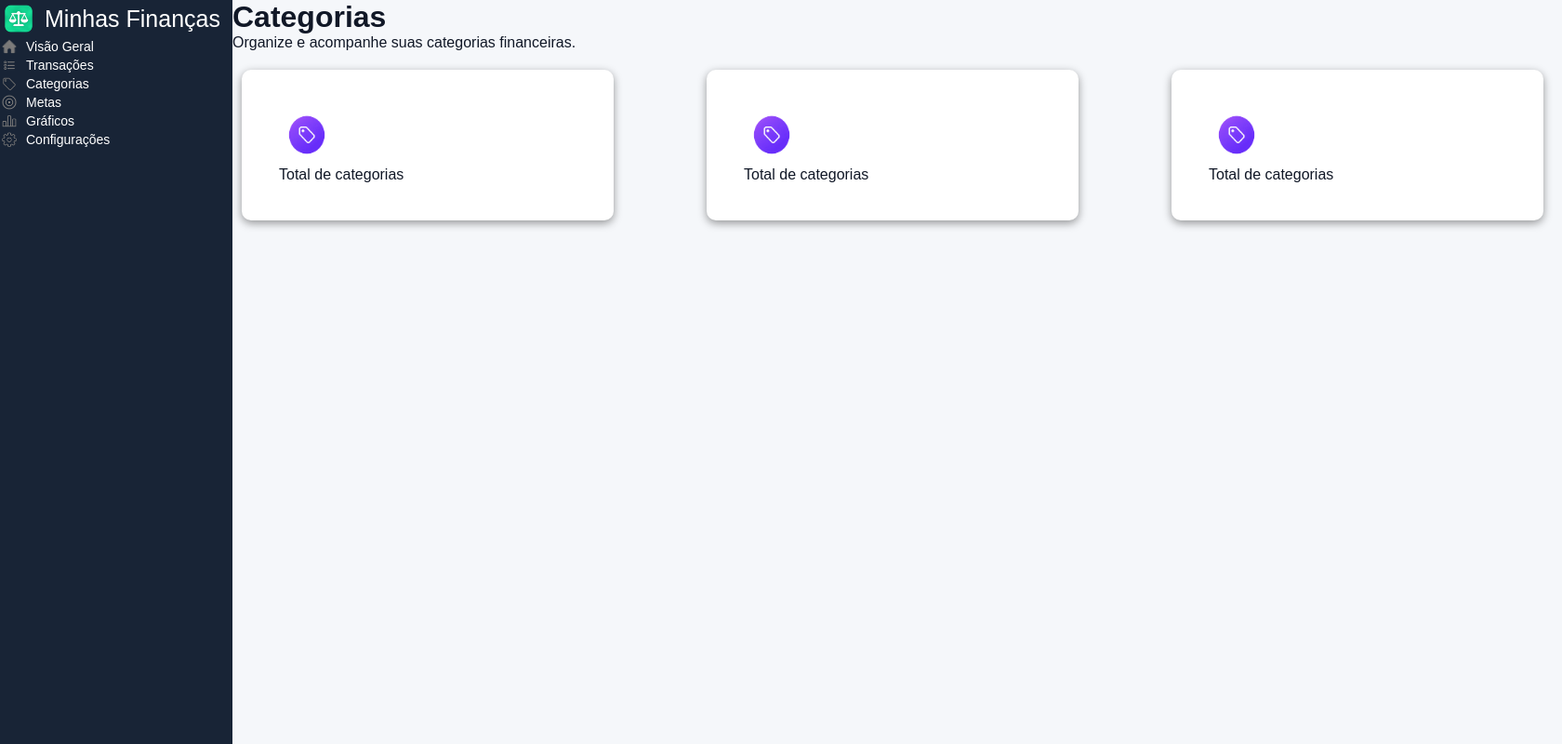
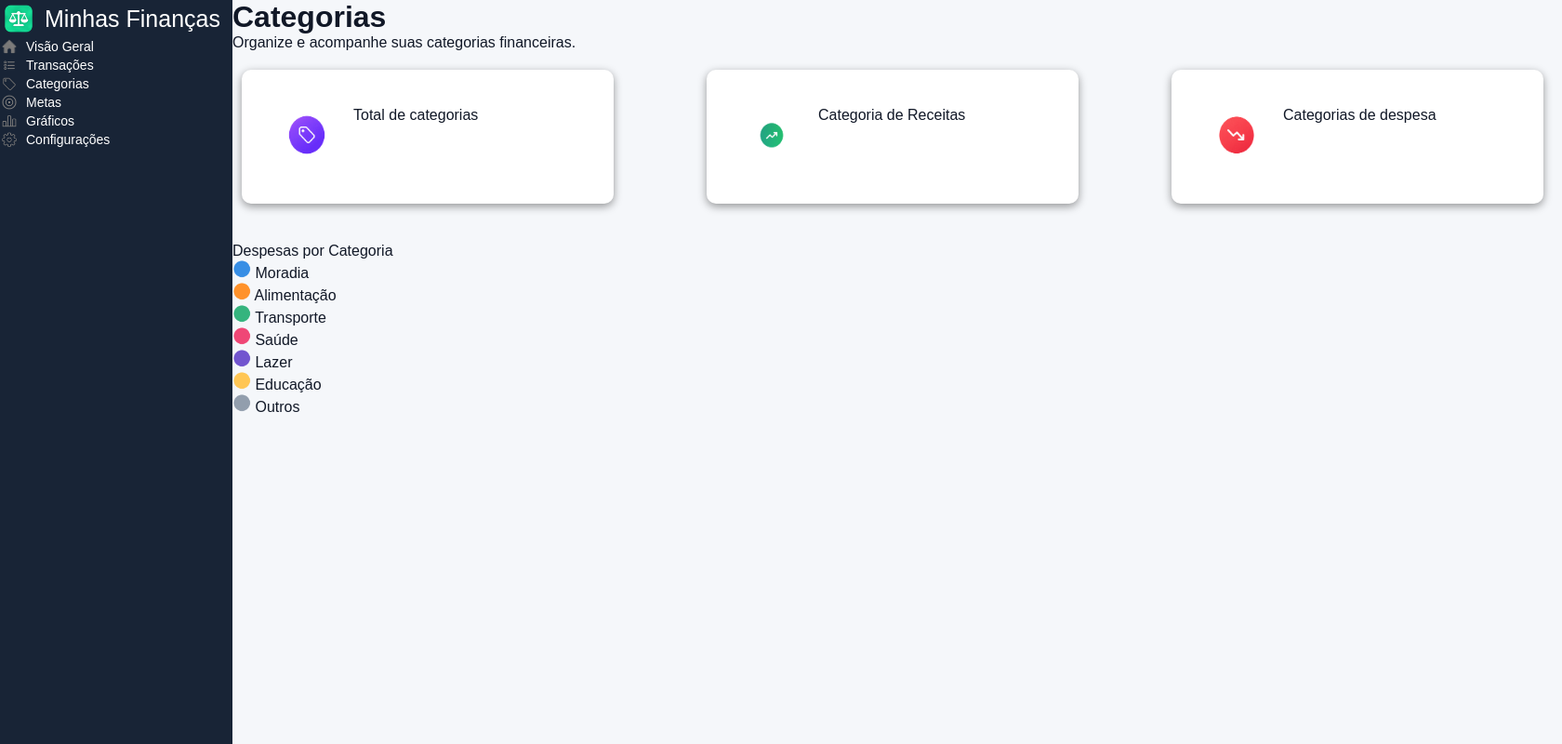
Before and after one commit to CarlosCalbente/projetofuturo, a PHP site: page /categorias.html in a window 1680 px wide. Shown: the whole page at 93% size. Run offline with PHP 8.4, Linux system fonts and the light colour scheme; a map, chart or similar area stays blank.

Commit message:
Atualizar ícones e textos das categorias, além de ajustar estilos dos cards

```diff
--- a/categorias.html
+++ b/categorias.html
@@ -119,10 +119,10 @@
 
                 <div class="card-categorias">
                         <div class="iconeC">
-                            <img src="img/categorias.png">
+                            <img src="img/receita-circulo.png">
                         </div>
                         <div class="infoC">
-                            <p>Total de categorias</p>
+                            <p>Categoria de Receitas</p>
                             <p></p>
                             <p></p>
                         </div>
@@ -130,16 +130,104 @@
 
                 <div class="card-categorias">
                         <div class="iconeC">
-                            <img src="img/categorias.png">
+                            <img src="img/despesa-circulo.png">
                         </div>
                         <div class="infoC">
-                            <p>Total de categorias</p>
+                            <p>Categorias de despesa</p>
                             <p></p>
                             <p></p>
                         </div>
                 </div>
             </div>
         </div>
+        <!-- =======================SUAS CATEGORIAS================================ -->
+<!--         <header class="Scategorias">
+            <h2>Suas Categorias</h2>
+        </header>
+ -->
+
+
+
+
+
+
+
+
+
+
+
+
+
+
+
+
+
+
+
+
+
+
+        <!-- =======================DISTRIBUIÇÃO DE CATEGORIAS================================ -->
+        <div id="grafico2">
+            <div class="title-grafico">
+                <p>Despesas por Categoria</p>
+            </div>
+            <div class="legenda1">
+                <span >
+                    <img class="bolinha" src="img/moradia.png">
+                    Moradia
+                    <p class="moradia"></p>
+                </span>
+                <span>
+                    <img class="bolinha" src="img/alimentacao.png">
+                    Alimentação
+                    <p class="alimentacao"></p>
+                </span>
+                <span>
+                    <img class="bolinha" src="img/transporte.png">
+                    Transporte
+                    <p class="transporte"></p>
+                </span>
+                <span>
+                    <img class="bolinha" src="img/saude.png">
+                    Saúde
+                    <p class="saude"></p>
+                </span>
+                <span>
+                    <img class="bolinha" src="img/lazer.png">
+                    Lazer
+                    <p class="lazer"></p>
+                </span>
+                <span>
+                    <img class="bolinha" src="img/educacao.png">
+                    Educação
+                    <p class="educacao"></p>
+                </span>
+                <span>
+                    <img class="bolinha" src="img/outros.png">
+                    Outros
+                    <p class="outros"></p>
+                </span>
+            </div>
+
+            <canvas id="graficoredondo"></canvas>
+        </div>
+
+
+
+
+
+
+
+
+
+
+
+
+
+
+
+
     </main>
 </body>
 </html>
--- a/style.css
+++ b/style.css
@@ -162,11 +162,15 @@ main{
     gap:100px;
 }
 
-.card-categorias{
+.card-categorias {
+    display: flex;
+    align-items: flex-start;
+    gap: 20px;
+
     background-color: var(--card);
     border-radius: 10px;
     padding: 40px;
-    box-shadow: 0 3px 10px rgb(0,0,0,0.4);
+    box-shadow: 0 3px 10px rgb(0, 0, 0, 0.4);
     width: 400px;
 }
 
@@ -174,3 +178,10 @@ main{
     width: 60px;
     height: 60px;
 }
+/*  ===========================================CATEGORIAS========================================  */
+
+
+
+
+
+/*  ===========================================CATEGORIAS========================================  */
```
